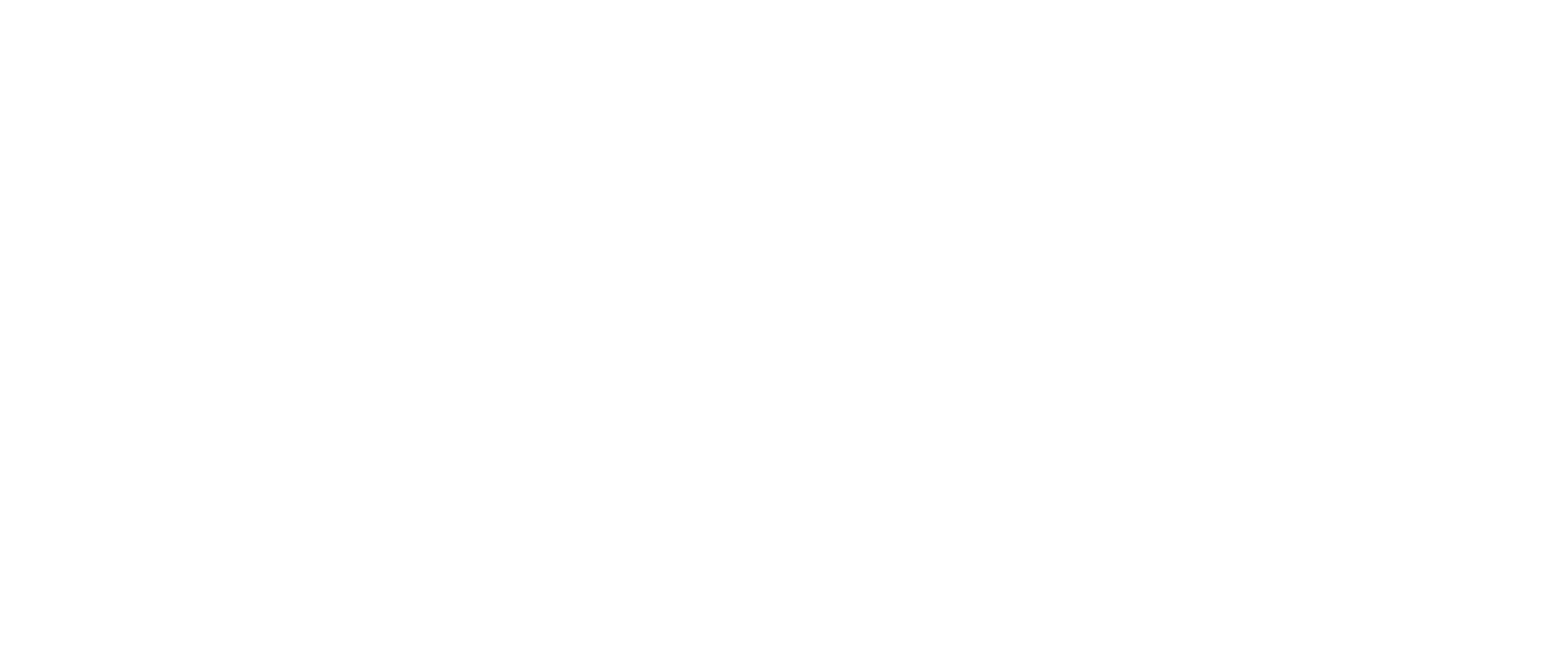
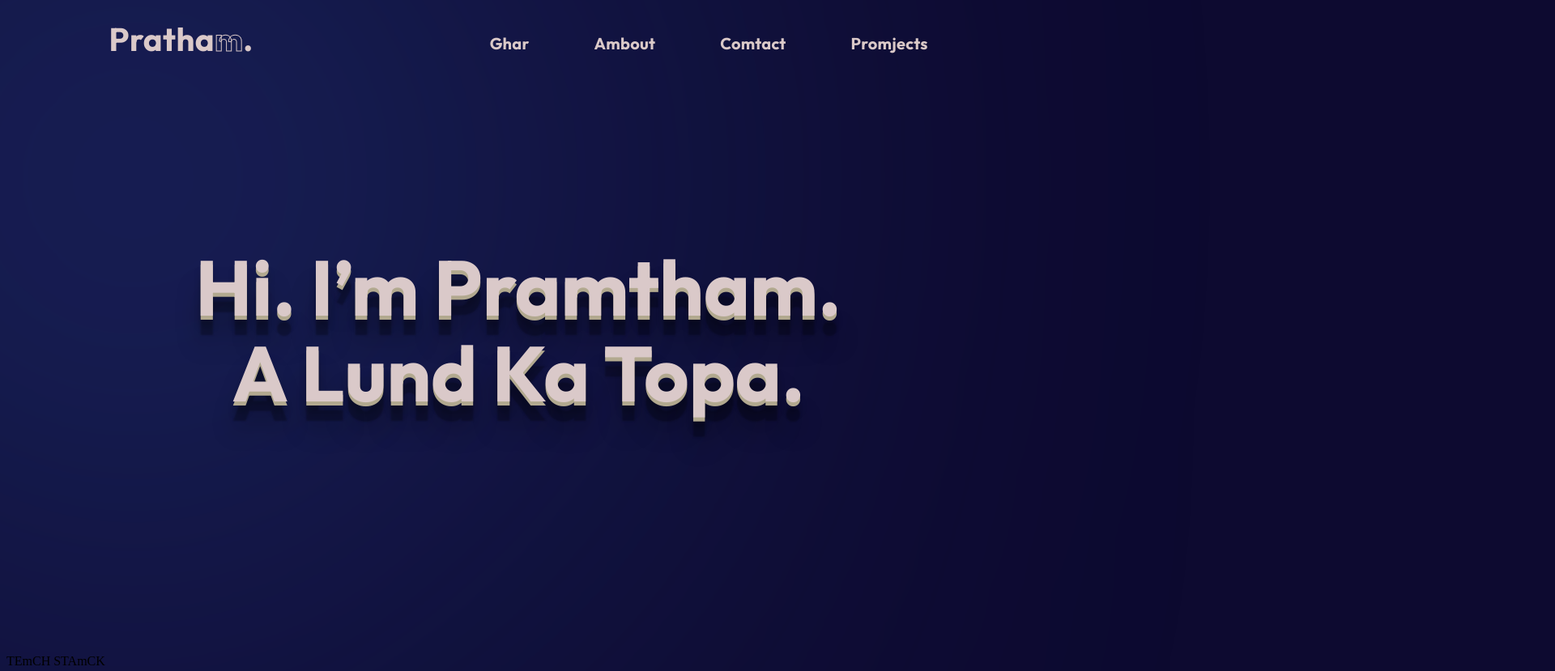
Before and after one commit to PrathamKhandelwal1301/My-site, a plain HTML site: page index.html in a window 1280 px wide. Shown: the top 829 px of the page at 81% size, 1920 px wide, since content can reach past the window. Before the commit the page ends 800 px from the top, so only its background shows below. Drawn offline with Linux system fonts and the light colour scheme.

Commit message:
developed the website a little bit

```diff
--- a/index.html
+++ b/index.html
@@ -5,8 +5,43 @@
     <meta name="viewport" content="width=device-width, initial-scale=1.0">
     <title>Pratham Khandelwal</title>
     <link rel="stylesheet" href="styles/index-style.css">
+    <link rel="preconnect" href="https://fonts.googleapis.com">
+    <link rel="preconnect" href="https://fonts.gstatic.com" crossorigin>
+    <link href="https://fonts.googleapis.com/css2?family=Outfit:wght@700&display=swap" rel="stylesheet">
 </head>
 <body>
-
+    <span class = "blue-ouline 1"></span>
+    <span class="blue-hue 1"></span>
+    <span class="purple-outline 1"></span>
+    <span class="purple-hue 1"></span>
+    <div class = "hero-container">
+        <div class = "navbar">
+            <p class = "logo">Pratha<span class = "m">m</span>.</p>
+        </div>
+            <div class = "navbar-items">
+                <p class = "nav-items">Ghar</p>
+                <p class = "nav-items">Ambout</p>
+                <p class = "nav-items">Comtact</p>
+                <p class = "nav-items">Promjects</p>
+            </div>
+            <div class="hero">
+                <h1 class="heading">Hi. I’m Pramtham.<br>A Lund Ka Topa.</h1>
+            </div>
+    </div>
+    <div class="tech-stack">
+        <div class="tsh">TEmCH STAmCK</div>
+        <div class="teck-logo">
+            <img class = "logo-img" src="images/pngwing.com.png" alt="c++">
+            <img class = "logo-img" src="images/pngwing.com (1).png" alt="c++">
+            <img class = "logo-img" src="images/pngwing.com (2).png" alt="c++">
+            <img class = "js logo-img" src="images/javascript-39395.png" alt="c++">
+            <img class = "fb logo-img" src="images/image-post-flexbox-v2-removebg-preview (2).png" alt="c++">
+        </div>
+    </div>
+    <div class="about-container">
+        <div class ="ahead">ABOUT ME</div>
+        <div class="sub-head">I can deliver results that <br>
+            exceed your expectations</div>
+    </div>
 </body>
 </html>
--- a/styles/index-style.css
+++ b/styles/index-style.css
@@ -0,0 +1,120 @@
+body{
+    background-color: #0D0A30;
+}
+
+.hero-container{
+    display: grid;
+    height: 100vh;
+    width: 80%;
+    margin: 0 auto;
+    grid-template-columns: 60% 40%;
+    grid-template-rows: 10% 80% 10%;
+}
+
+.navbar{
+    display: inline-flex;
+    flex-direction: row;
+    justify-content: flex;
+}
+
+.navbar-items{
+    display: flex;
+    flex-direction: row;
+    gap: 10vh;
+    justify-content: flex-end;
+    align-items: center;
+}
+
+.logo{
+    color: #DAC9C9;
+    text-align: center;
+    font-family: Outfit;
+    font-size: 5vh;
+    font-style: normal;
+    font-weight: 700;
+    line-height: 110%; /* 2.75rem */
+    letter-spacing: 0.025rem;
+    align-self: center;
+}
+
+.m{
+    color: rgba(30, 30, 30, 0.00);
+    font-family: Outfit;
+    font-size: 5vh;
+    font-weight: 700;
+    line-height: 110%;
+    letter-spacing: 0.025rem;
+    -webkit-text-stroke-width: 1px;
+    -webkit-text-stroke-color: #DAC9C9;
+}
+
+.nav-items{
+    color: #DAC9C8;
+    text-align: center;
+    font-family: Outfit;
+    font-size: 2.5vh;
+    font-weight: 700;
+    line-height: 110%; /* 1.58125rem */
+    letter-spacing: 0.01438rem;
+    margin-top: 4vh;
+}
+
+.blue-ouline{
+    width: 85vh;
+    height: 85vh;
+    border-radius: 50%;
+    position: absolute;
+    left: -22vh;
+    top: -15vh;
+    border-style: solid;
+    border: 5px white;
+    z-index: -1;
+}
+
+.blue-hue{
+    width: 85vh;
+    height: 85vh;
+    border-radius: 50%;
+    position: absolute;
+    left: -22vh;
+    top: -15vh;
+    background-color: #3962CB;
+    filter: blur(400px);
+    z-index: -1;
+}
+
+.big_m{
+    color: rgba(30, 30, 30, 0.00);
+    font-family: Outfit;
+    font-size: 12vh;
+    font-weight: 700;
+    line-height: 110%;
+    letter-spacing: 0.025rem;
+    -webkit-text-stroke-width: 1px;
+    -webkit-text-stroke-color: #DAC9C9;
+    background-color: none !important;
+    text-shadow: 0px 14px 10px rgba(0,0,0,0.2),
+                 0px 24px 2px rgba(0,0,0,0.25),
+                 0px 34px 30px rgba(0,0,0,0.25);e;
+}
+
+.heading{
+    text-align: center;
+    font-family: Outfit;
+    font-size: 12vh;
+    font-weight: 800;
+    line-height: 110%;
+    color: #DAC9C9;
+    text-shadow: 0px 5px 0px #b2a98f,
+                0px 14px 10px rgba(0,0,0,0.2),
+                0px 24px 2px rgba(0,0,0,0.25),
+                0px 34px 30px rgba(0,0,0,0.25);
+}
+
+.hero{
+    display: flex;
+    grid-column-start: 1;
+    grid-column-end: -1;
+    align-items: center;
+    justify-content: center;
+}
```
Also changed, not shown: images/WhatsApp_Image_2023-08-13_at_15.14.53-removebg-preview.png (added), images/image-post-flexbox-v2-removebg-preview (2).png (added), images/javascript-39395.png (added), images/pngwing.com (1).png (added), images/pngwing.com (2).png (added), images/pngwing.com.png (added).
